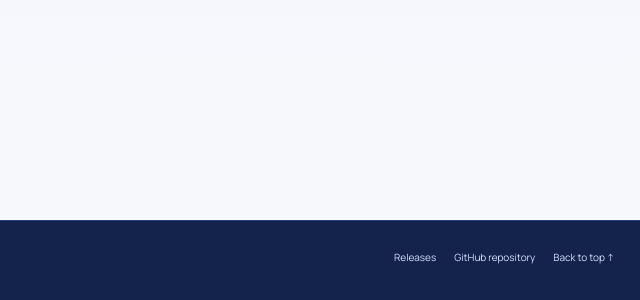
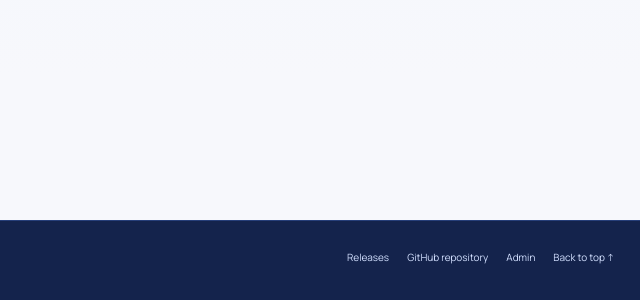
Before and after one commit to ahmed1-khaled/InkBridge, a website: page website/index.html in a window 1280 px wide. Shown: the part 5013-5313 px from the top of the page, 640-1280 px from the left. Drawn offline with nearby package versions, Linux system fonts and the light colour scheme.

Commit message:
Add a discreet admin console link to the website footer

```diff
--- a/website/index.html
+++ b/website/index.html
@@ -665,7 +665,7 @@ footer{background:#14234c;border-color:#263e79;color:#d3e0ff}
   <footer>
     <div class="wrap footer-inner">
       <div>© <span id="year"></span> InkBridge <span data-t="footerRights">· Built to make explaining easier.</span></div>
-      <div class="footer-links"><a href="https://github.com/ahmed1-khaled/InkBridge/releases/latest" target="_blank" rel="noopener" data-t="footerReleases">Releases</a><a href="https://github.com/ahmed1-khaled/InkBridge" target="_blank" rel="noopener" data-t="footerSource">GitHub repository</a><a href="#top" data-t="backTop">Back to top ↑</a></div>
+      <div class="footer-links"><a href="https://github.com/ahmed1-khaled/InkBridge/releases/latest" target="_blank" rel="noopener" data-t="footerReleases">Releases</a><a href="https://github.com/ahmed1-khaled/InkBridge" target="_blank" rel="noopener" data-t="footerSource">GitHub repository</a><a href="/admin" rel="nofollow">Admin</a><a href="#top" data-t="backTop">Back to top ↑</a></div>
     </div>
   </footer>
 
```
